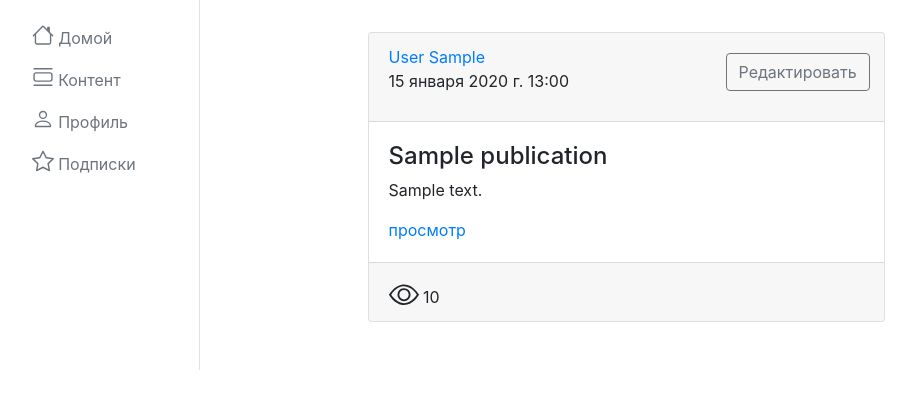
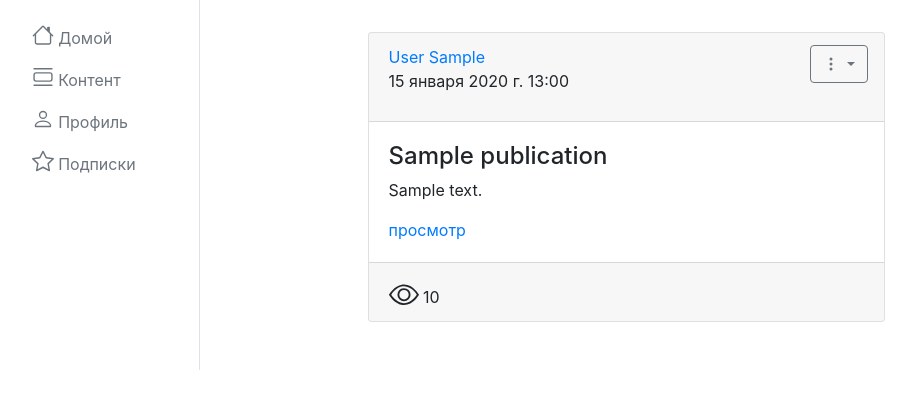
Before and after one commit to YrMstrss/graduate_work, a Django app: page /publication/ in a window 1280 px wide. Shown: the part 75-484 px from the top of the page, without its empty margins (107-1023 px from the left). Run offline with Django 5.2, Linux system fonts and the light colour scheme; a user stored in the database is signed in; tables that the repository leaves empty hold one stand-in row (values such as "Sample post"); some libraries are stand-ins or nearby versions.

Commit message:
added dropdown menu for updating and deleting posts

```diff
--- a/content/templates/content/base.html
+++ b/content/templates/content/base.html
@@ -3,12 +3,14 @@
 <!doctype html>
 <html lang="ru" data-bs-theme="auto">
 <head>
+    <meta charset="utf-8">
+	<meta name="viewport" content="width=device-width, initial-scale=1">
 
-    <meta charset="utf-8">
     <title>{{ title }}</title>
 
     <link href="{% static '/css/bootstrap.min.css' %}" rel="stylesheet">
-    <script src="{% static 'js/bootstrap.bundle.min.js' %}"></script>
+    <script src="https://cdn.jsdelivr.net/npm/@popperjs/core@2.9.2/dist/umd/popper.min.js" ></script>
+    <script src="https://cdn.jsdelivr.net/npm/bootstrap@5.0.1/dist/js/bootstrap.min.js" integrity="sha384-Atwg2Pkwv9vp0ygtn1JAojH0nYbwNJLPhwyoVbhoPwBhjQPR5VtM2+xf0Uwh9KtT" crossorigin="anonymous"></script>
 
     <style>
         .bd-placeholder-img {
--- a/content/templates/content/includes/include post card.html
+++ b/content/templates/content/includes/include post card.html
@@ -7,9 +7,28 @@
                 <p>{{ post.publication_date }} </p>
             </div>
             {% if user == post.author %}
-                <div class="col-4">
-                    <a href="{% url 'publication:update-publication' post.pk %}"
-                       class="btn btn-outline-secondary mt-2">Редактировать</a>
+                <div class="col-2"></div>
+                <div class="col-2">
+                    <div class="dropdown">
+                        <button class="btn btn-outline-secondary dropdown-toggle" type="button" id="dropdownMenuButton1"
+                                data-bs-toggle="dropdown" aria-expanded="false">
+                            {% include 'content/includes/svg/three_points.html' %}
+                        </button>
+                        <ul class="dropdown-menu" aria-labelledby="dropdownMenuButton1">
+                            <li class="nav-item">
+                                <a href="{% url 'publication:update-publication' post.pk %}"
+                                   class="nav-link text-secondary" aria-current="page">
+                                    Редактировать
+                                </a>
+                            </li>
+                            <li class="nav-item">
+                                <a href="{% url 'publication:delete-publication' post.pk %}"
+                                   class="nav-link text-danger" aria-current="page">
+                                    Удалить
+                                </a>
+                            </li>
+                        </ul>
+                    </div>
                 </div>
             {% endif %}
         </div>
--- /dev/null
+++ b/content/templates/content/includes/svg/three_points.html
@@ -0,0 +1,4 @@
+<svg xmlns="http://www.w3.org/2000/svg" width="16" height="16" fill="currentColor"
+     class="bi bi-three-dots-vertical" viewBox="0 0 16 16">
+    <path d="M9.5 13a1.5 1.5 0 1 1-3 0 1.5 1.5 0 0 1 3 0m0-5a1.5 1.5 0 1 1-3 0 1.5 1.5 0 0 1 3 0m0-5a1.5 1.5 0 1 1-3 0 1.5 1.5 0 0 1 3 0"/>
+</svg>
```
